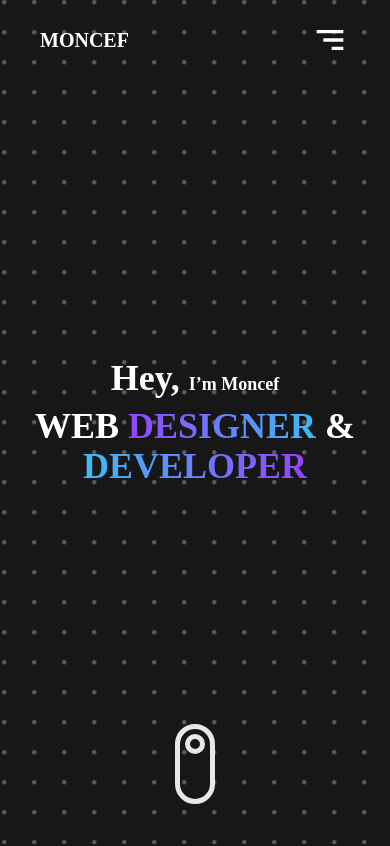
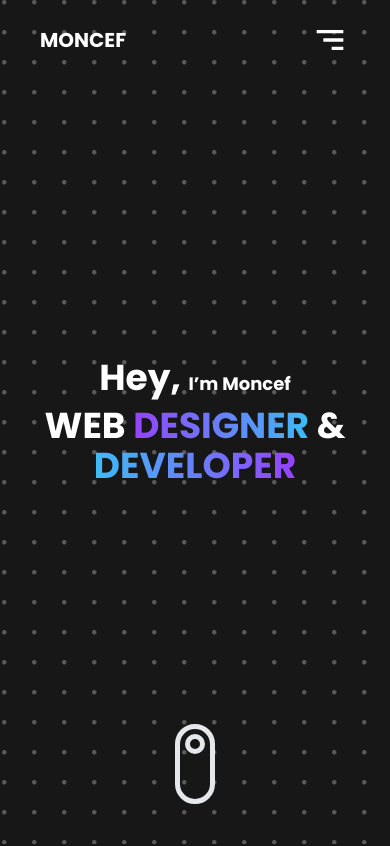
Before and after one commit to Moncef-Mhz/portfolio-vite, a React (Vite) app: page / in a window 390 px wide. Shown: the top 846 px of the page. Built offline with nearby package versions, Linux system fonts and the light colour scheme.

Commit message:
adding font to mobile

```diff
--- a/index.html
+++ b/index.html
@@ -5,6 +5,12 @@
     <link rel="icon" type="image/svg+xml" href="/vite.svg" />
     <meta name="viewport" content="width=device-width, initial-scale=1.0" />
     <title>Moncef</title>
+    <link rel="preconnect" href="https://fonts.googleapis.com" />
+    <link rel="preconnect" href="https://fonts.gstatic.com" crossorigin />
+    <link
+      href="https://fonts.googleapis.com/css2?family=Poppins:ital,wght@0,100;0,200;0,300;0,400;0,500;0,600;0,700;0,800;0,900;1,100;1,200;1,300;1,400;1,500;1,600;1,700;1,800;1,900&display=swap"
+      rel="stylesheet"
+    />
   </head>
   <body>
     <div id="root"></div>
--- a/src/index.css
+++ b/src/index.css
@@ -1,7 +1,6 @@
 @tailwind base;
 @tailwind components;
 @tailwind utilities;
-@import url("https://fonts.googleapis.com/css2?family=Poppins:ital,wght@0,100;0,200;0,300;0,400;0,500;0,600;0,700;0,800;0,900;1,100;1,200;1,300;1,400;1,500;1,600;1,700;1,800;1,900&display=swap");
 
 body::-webkit-scrollbar {
   scrollbar-width: 0;
```
